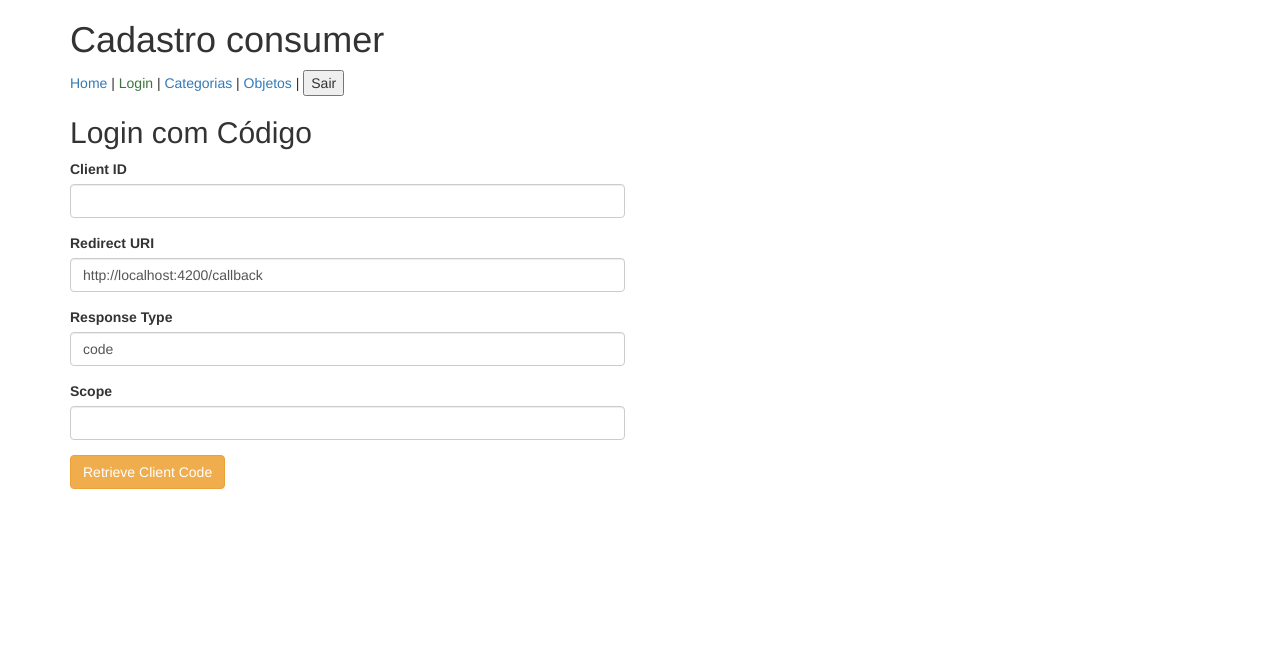
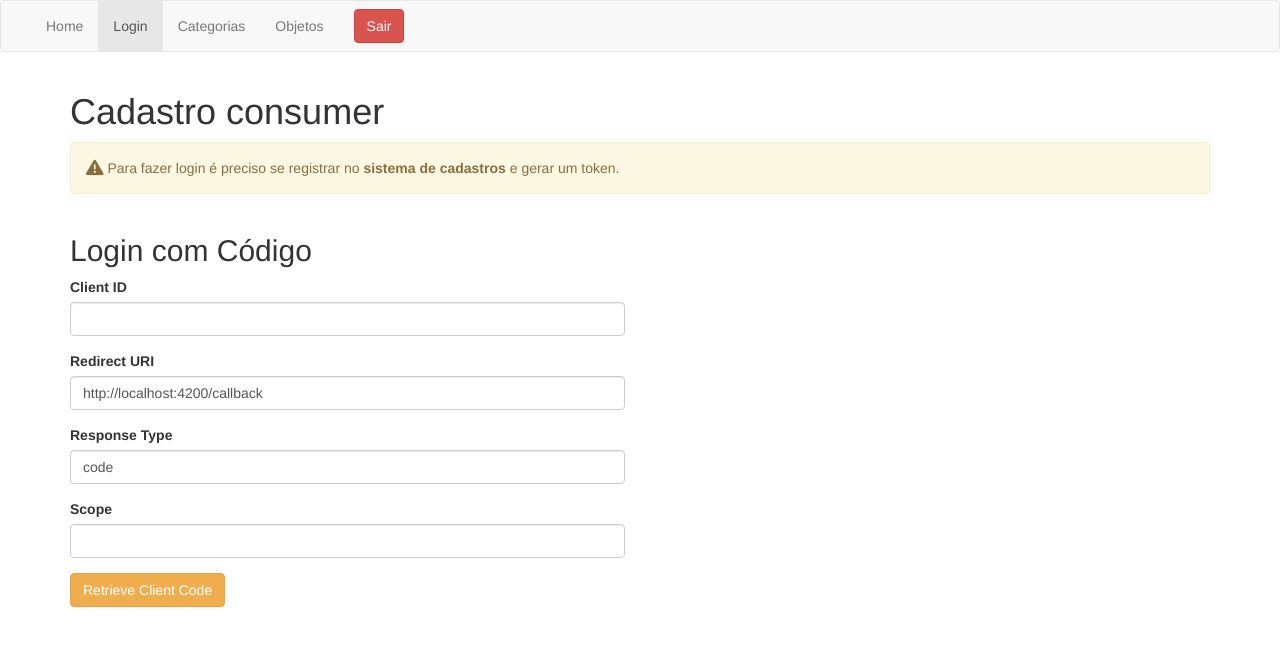
Before and after one commit to filipigustavo/cadastros-consumer, an Angular app: page /login in a window 1280 px wide. Shown: the top 646 px of the page. Built offline with nearby package versions, Linux system fonts and the light colour scheme.

Commit message:
melhoria no menu & minor fixes

```diff
--- a/src/app/app.component.html
+++ b/src/app/app.component.html
@@ -1,3 +1,26 @@
+<div class="navbar navbar-default">
+    <div class="container-fluid">
+        <div class="navbar-header">
+            <button type="button" class="navbar-toggle collapsed" data-toggle="collapsed" data-target="#the-menu" aria-expanded="false">
+                <span class="sr-only">Fechar</span>
+                <i class="fa fa-close fa-lg"></i>
+            </button>
+        </div>
+
+        <div class="collapse navbar-collapse" id="the-menu">
+            <ul class="nav navbar-nav">
+                <li routerLinkActive="active" [routerLinkActiveOptions]="{ exact: true }"><a routerLink="">Home</a></li>
+                <li routerLinkActive="active" [routerLinkActiveOptions]="{ exact: true }"><a routerLink="login">Login</a></li>
+                <li routerLinkActive="active" [routerLinkActiveOptions]="{ exact: true }"><a routerLink="categorias">Categorias</a></li>
+                <li routerLinkActive="active" [routerLinkActiveOptions]="{ exact: true }"><a routerLink="objetos">Objetos</a></li>
+            </ul>
+            <form class="navbar-form navbar-left">
+                <button class="btn btn-danger" (click)="logout()">Sair</button>
+            </form>
+        </div>
+    </div>
+</div>
+
 <div class="container">
   <div class="row">
     <div class="col-sm-12">
@@ -5,15 +28,4 @@
     </div>
   </div>
 </div>
-<div class="container">
-  <div class="row">
-    <div class="col-sm-12">
-      <a routerLink="" routerLinkActive="text-success" [routerLinkActiveOptions]="{ exact: true }">Home</a> |
-      <a routerLink="login" routerLinkActive="text-success" [routerLinkActiveOptions]="{ exact: true }">Login</a> |
-      <a routerLink="categorias" routerLinkActive="text-success" [routerLinkActiveOptions]="{ exact: true }">Categorias</a> |
-      <a routerLink="objetos" routerLinkActive="text-success" [routerLinkActiveOptions]="{ exact: true }">Objetos</a> |
-      <button class="link" (click)="logout()">Sair</button>
-    </div>
-  </div>
-</div>
 <router-outlet></router-outlet>
--- a/src/app/app.component.ts
+++ b/src/app/app.component.ts
@@ -13,7 +13,7 @@ export class AppComponent {
 
   logout():void{
     localStorage.clear();
-    this.router.navigate(['/']);
+    this.router.navigate(['/login']);
   }
 
   ngOnInit():void{}
--- a/src/app/login/login.component.html
+++ b/src/app/login/login.component.html
@@ -1,4 +1,12 @@
 <div class="container">
+  <div class="row">
+    <div class="col-sm-12">
+      <div class="alert alert-warning">
+        <p><i class="fa fa-warning fa-lg"></i> Para fazer login é preciso se registrar no <strong>sistema de cadastros</strong> e gerar um token.</p>
+      </div>
+    </div>
+  </div>
+
   <div class="row">
 
     <div class="col-sm-6">
--- a/src/app/login/login.component.ts
+++ b/src/app/login/login.component.ts
@@ -1,4 +1,5 @@
-import { Component } from '@angular/core';
+import { Component, OnInit } from '@angular/core';
+import { Router } from '@angular/router';
 
 import { environment } from '../../environments/environment';
 
@@ -9,7 +10,7 @@ import { environment } from '../../environments/environment';
 })
 export class LoginComponent{
 
-  constructor() { }
+  constructor(private router: Router) { }
 
   oAuth = environment.apiOauth;
 
@@ -20,4 +21,10 @@ export class LoginComponent{
     scope: ''
   }
 
+  ngOnInit():void{
+    if(localStorage.access_token){
+      this.router.navigate(['/']);
+    }
+  }
+
 }
--- a/src/app/objetos/objetos.component.ts
+++ b/src/app/objetos/objetos.component.ts
@@ -27,7 +27,6 @@ export class ObjetosComponent implements OnInit {
       this.getObjetos();
       this.getCategorias();
     }
-
   }
 
   getCategorias():void{
--- a/src/index.html
+++ b/src/index.html
@@ -9,6 +9,7 @@
   <link rel="icon" type="image/x-icon" href="favicon.ico">
 
   <link rel="stylesheet" href="https://maxcdn.bootstrapcdn.com/bootstrap/3.3.7/css/bootstrap.min.css" integrity="sha384-BVYiiSIFeK1dGmJRAkycuHAHRg32OmUcww7on3RYdg4Va+PmSTsz/K68vbdEjh4u" crossorigin="anonymous">
+  <link rel="stylesheet" href="https://use.fontawesome.com/eb8033c9d5.css">
 </head>
 <body>
   <app-root>Loading...</app-root>
```
Also changed, not shown: src/app/callback.component.html (indentation only).
